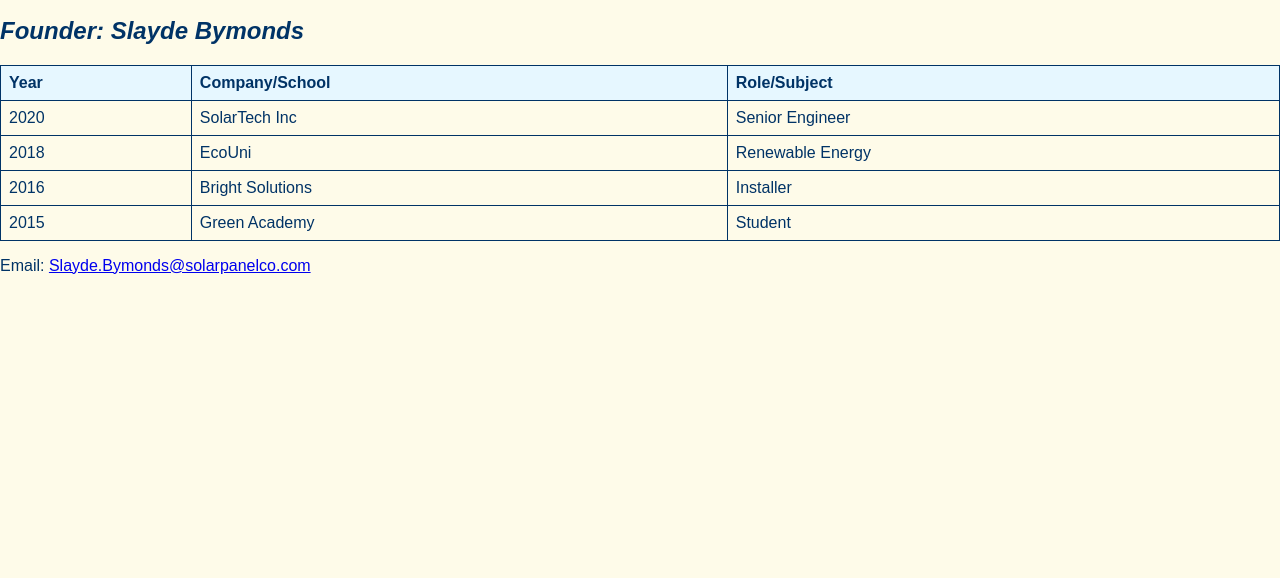
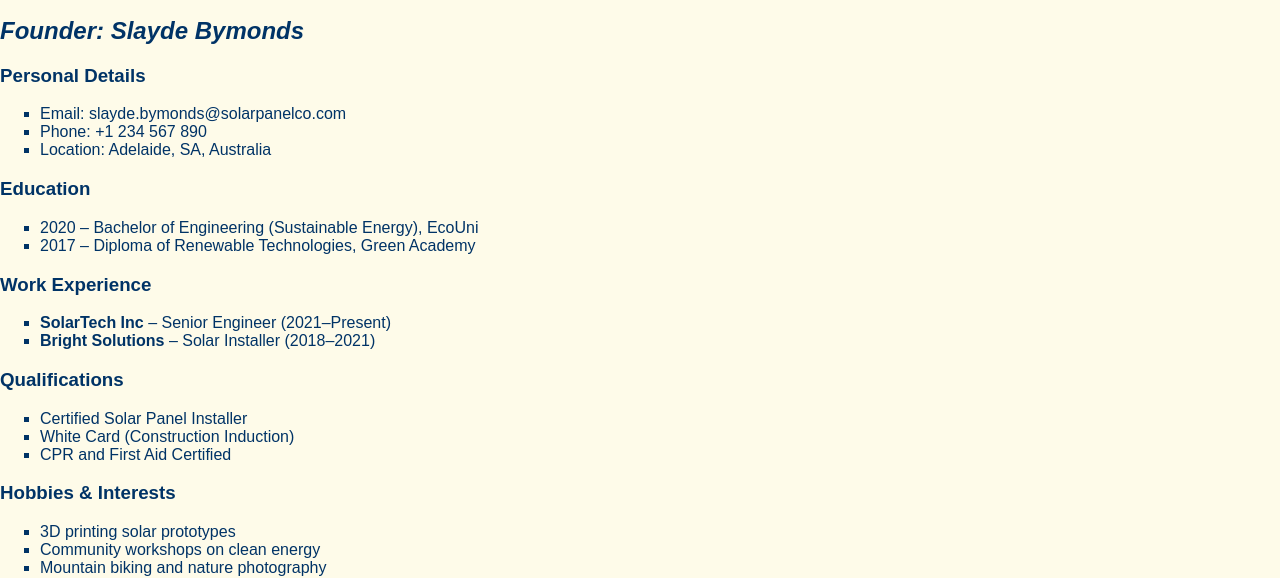
Before and after one commit to Blaydos/A4ITC293, a plain HTML site: page resume.html in a window 1280 px wide. Shown: the part 231-809 px from the top of the page. Drawn offline with Linux system fonts and the light colour scheme.

Commit message:
Update resume.html

```diff
--- a/resume.html
+++ b/resume.html
@@ -2,7 +2,7 @@
 <!DOCTYPE html>
 <html lang="en">
 <head>
-    <!-- Resume Page A3 | Created by [Blayde Symonds] | 2025-05-03 -->
+    <!-- Resume Page A3 | Created by Blayde Symonds | 2025-05-03 -->
     <meta charset="UTF-8">
     <title>Resume - Solar Panel Co.</title>
     <link rel="stylesheet" href="css/portfolio.css">
@@ -24,21 +24,45 @@
     <main>
         <section>
             <h2>Founder: Slayde Bymonds</h2>
-            <table>
-                <thead>
-                    <tr>
-                        <th>Year</th>
-                        <th>Company/School</th>
-                        <th>Role/Subject</th>
-                    </tr>
-                </thead>
-                <tbody>
-                    <tr><td>2020</td><td>SolarTech Inc</td><td>Senior Engineer</td></tr>
-                    <tr><td>2018</td><td>EcoUni</td><td>Renewable Energy</td></tr>
-                    <tr><td>2016</td><td>Bright Solutions</td><td>Installer</td></tr>
-                    <tr><td>2015</td><td>Green Academy</td><td>Student</td></tr>
-                </tbody>
-            </table>
+
+            <h3>Personal Details</h3>
+            <ul>
+                <li>Email: slayde.bymonds@solarpanelco.com</li>
+                <li>Phone: +1 234 567 890</li>
+                <li>Location: Adelaide, SA, Australia</li>
+            </ul>
+
+            <h3>Education</h3>
+            <ul>
+                <li>2020 – Bachelor of Engineering (Sustainable Energy), EcoUni</li>
+                <li>2017 – Diploma of Renewable Technologies, Green Academy</li>
+            </ul>
+
+            <h3>Work Experience</h3>
+            <ul>
+                <li><strong>SolarTech Inc</strong> – Senior Engineer (2021–Present)</li>
+                <li><strong>Bright Solutions</strong> – Solar Installer (2018–2021)</li>
+            </ul>
+
+            <h3>Qualifications</h3>
+            <ul>
+                <li>Certified Solar Panel Installer</li>
+                <li>White Card (Construction Induction)</li>
+                <li>CPR and First Aid Certified</li>
+            </ul>
+
+            <h3>Hobbies & Interests</h3>
+            <ul>
+                <li>3D printing solar prototypes</li>
+                <li>Community workshops on clean energy</li>
+                <li>Mountain biking and nature photography</li>
+            </ul>
+
+            <h3>Other Relevant Information</h3>
+            <ul>
+                <li>Fluent in English and conversational Japanese</li>
+                <li>Available to relocate for sustainable energy projects</li>
+            </ul>
         </section>
     </main>
     <footer>
```
